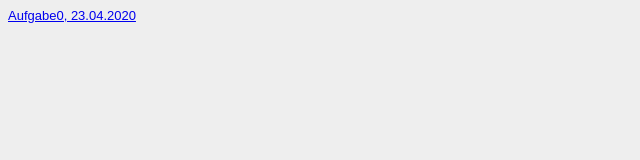
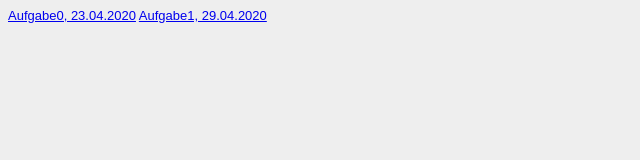
Before and after one commit to carolinbng/GIS_SS_20, a plain HTML site: page Steckbrief/steckbrief.htm in a window 1280 px wide. Shown: the whole page, without its empty margins (0-640 px from the left). Drawn offline with Linux system fonts and the light colour scheme.

Commit message:
Steckbrief aktualisiert

```diff
--- a/Steckbrief/steckbrief.htm
+++ b/Steckbrief/steckbrief.htm
@@ -14,5 +14,6 @@ body {
 <body>
 	<!-- Hier die Links zu den gelösten Aufgaben einstellen, aktuelle oben, alte stehen lassen! Format: Aufgabe, Datum -->
 <a href="https://carolinbng.github.io/GIS_SS_20/Aufgabe0/index.html" target="_blank">Aufgabe0, 23.04.2020</a>
+<a href="https://carolinbng.github.io/GIS_SS_20/Aufgabe1/index.html" target="_blank">Aufgabe1, 29.04.2020</a>
 </body>
 </html>
```
